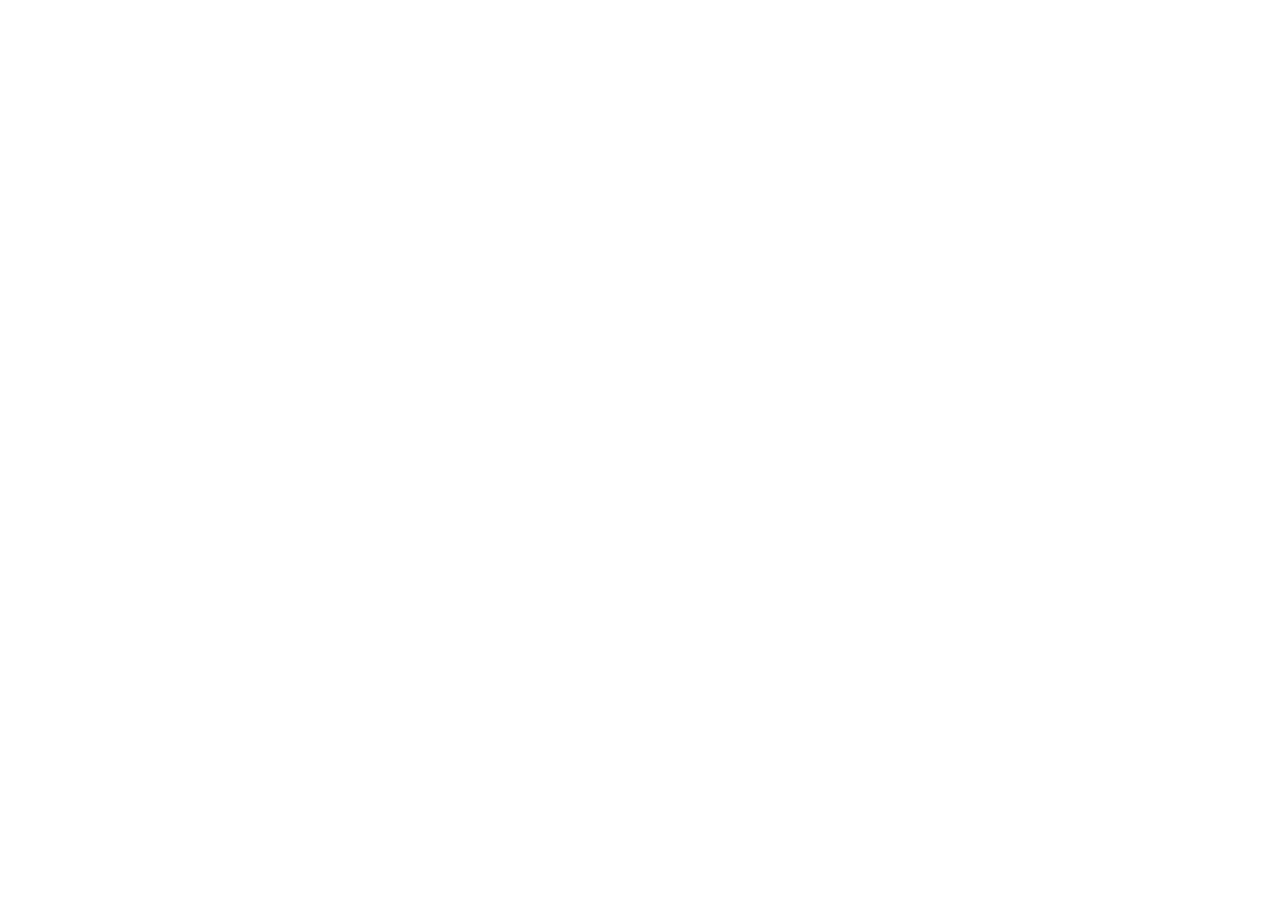
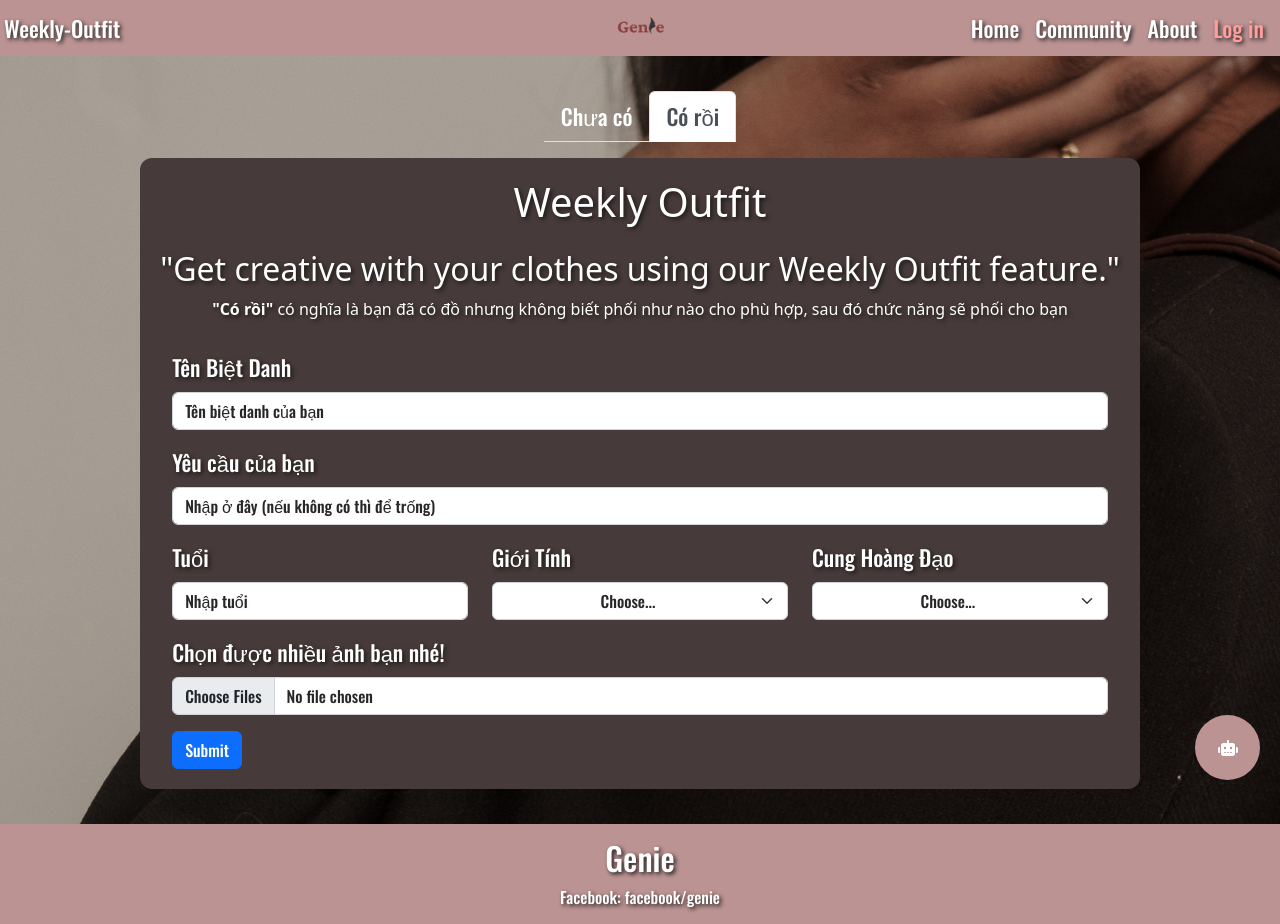
Before and after one commit to Yusers/genie-ui, a React (Create React App) app: page /genie-ui/weekly-outfit in a window 1280 px wide. Before the commit this address had no page. Before the commit the page ends 800 px from the top, so only its background shows below. Built offline with nearby package versions, Linux system fonts and the light colour scheme.

Commit message:
update UI header and chatbox v.v

```diff
--- a/src/components/Layout/components/ChatBox/ChatBox.scss
+++ b/src/components/Layout/components/ChatBox/ChatBox.scss
@@ -37,6 +37,8 @@ $chatbox-bg-color: #e0cdcd;
 .chatbox__header {
   display: inline-flex;
   justify-content: flex-end;
+  color: black;
+
   button {
     padding: 0;
     margin-right: 3px;
@@ -51,6 +53,10 @@ $chatbox-bg-color: #e0cdcd;
     opacity: 0.5;
     border: none;
     font-size: 18px;
+  }
+
+  .chatbox__ic {
+    color: black;
   }
 }
 
@@ -76,12 +82,18 @@ $chatbox-bg-color: #e0cdcd;
 }
 
 .chatbox__conversation {
+  color: black;
   padding: 4px 14px;
   overflow-y: scroll;
   height: 250px;
 }
 
-.chatbox__message {
+.chatbox__header p,
+.chatbox__header p strong {
+  color: black;
+}
+
+.chatbox__conversation .chatbox__message {
   margin: 10px 0;
   font-size: 14px;
   line-height: 20px;
@@ -114,6 +126,7 @@ $chatbox-bg-color: #e0cdcd;
 }
 
 .chatbox__input {
+  color: black;
   border: none;
   outline: none;
   width: 82%;
--- a/src/components/Layout/components/FormInput/index.js
+++ b/src/components/Layout/components/FormInput/index.js
@@ -11,13 +11,8 @@ function FormInput({ boolean }) {
     <Form className="form-container">
       <Row className="mb-3">
         <Form.Group as={Col} controlId="formGridName">
-          <Form.Label>Tên</Form.Label>
-          <Form.Control type="name" placeholder="Tên của bạn" />
-        </Form.Group>
-
-        <Form.Group as={Col} controlId="formGridEmail">
-          <Form.Label>Email</Form.Label>
-          <Form.Control type="email" placeholder="ex: email@email.com" />
+          <Form.Label>Tên Biệt Danh</Form.Label>
+          <Form.Control type="name" placeholder="Tên biệt danh của bạn" />
         </Form.Group>
       </Row>
 
@@ -70,7 +65,7 @@ function FormInput({ boolean }) {
         </Form.Group>
       )}
 
-      <Link to="/weekly-outfit/ur-outfit">
+      <Link to="/genie-ui/weekly-outfit/ur-outfit">
         <Button variant="primary" type="submit">
           Submit
         </Button>
--- a/src/components/Layout/components/Header/Header.module.scss
+++ b/src/components/Layout/components/Header/Header.module.scss
@@ -26,11 +26,15 @@ $primary-color: #bc9393;
 }
 
 .features {
-  margin-left: 208px;
+  margin-left: 4px;
 }
 
 .header-bg {
   width: 100%;
+}
+
+.navbar-brand-img {
+  margin-left: 204px;
 }
 
 .bg-brown {
--- a/src/components/Layout/components/Header/index.js
+++ b/src/components/Layout/components/Header/index.js
@@ -13,43 +13,47 @@ function Header() {
     <header className={`blog-header ${cx('header-text')} ${cx('header-bg')}`}>
       <div className={`nav`}>
         <div className={`${cx('navbar-body')}`}>
-          <div className={`navbar-brand-img`}>
-            <a
-              className={`text-color-peachPuff4 blog-header-logo text-dark`}
-              href="/"
-            >
-              <img className={cx('img-logo')} src={images.logo} />
-            </a>
-          </div>
           <ul className={`${cx('features')} nav justify-content-center`}>
             <li className={`nav-item`}>
               <Link
                 className={`nav-link active`}
                 aria-current="page"
-                to="/weekly-outfit"
+                to="/genie-ui/weekly-outfit"
               >
                 Weekly-Outfit
               </Link>
             </li>
           </ul>
+          <div className={`${cx('navbar-brand-img')}`}>
+            <a
+              className={`text-color-peachPuff4 blog-header-logo text-dark`}
+              href="/genie-ui"
+            >
+              <img className={cx('img-logo')} src={images.logo} />
+            </a>
+          </div>
           <ul className={`nav justify-content-center`}>
             <li className={`nav-item`}>
-              <Link className={`nav-link active`} aria-current="page" to="/">
+              <Link
+                className={`nav-link active`}
+                aria-current="page"
+                to="/genie-ui"
+              >
                 Home
               </Link>
             </li>
             <li className="nav-item">
-              <Link className="nav-link" to="/community">
+              <Link className="nav-link" to="/genie-ui/community">
                 Community
               </Link>
             </li>
             <li className="nav-item">
-              <Link className="nav-link" to="/about">
+              <Link className="nav-link" to="/genie-ui/about">
                 About
               </Link>
             </li>
             <li className="nav-item">
-              <Link className={`nav-link`} to="/login">
+              <Link className={`nav-link`} to="/genie-ui/login">
                 <div className={`${cx('register')}`}>
                   <a style={{ margin: 0 }}>Log in</a>
                 </div>
--- a/src/pages/Register/Login/index.js
+++ b/src/pages/Register/Login/index.js
@@ -26,7 +26,7 @@ function Login() {
           <div className="form-body">
             <input type="text" placeholder="User Name" />
             <input type="password" placeholder="Password" />
-            <Link className="text" to="/register">
+            <Link className="text" to="/genie-ui/register">
               or register here?
             </Link>
           </div>
--- a/src/pages/Register/Register.scss
+++ b/src/pages/Register/Register.scss
@@ -1,10 +1,7 @@
 $primary-color: #bc9393 !important;
 
-* {
+.Register {
   color: white;
-}
-
-.Register {
   text-shadow: 2px 2px 4px #232121;
   display: flex;
   margin-bottom: -11vh;
@@ -81,6 +78,7 @@ $primary-color: #bc9393 !important;
 }
 
 .form-footer button {
+  color: white;
   border-radius: 10px;
   background-color: rgb(0, 0, 0);
   margin-bottom: 14px;
--- a/src/pages/Register/index.js
+++ b/src/pages/Register/index.js
@@ -27,7 +27,7 @@ function Register() {
             <input type="text" placeholder="User Name" />
             <input type="password" placeholder="Password" />
             <input type="email" placeholder="email@email.com" />
-            <Link className="text" to="/login">
+            <Link className="text" to="/genie-ui/login">
               or login here?
             </Link>
           </div>
--- a/src/pages/WeeklyOutfit/Outfited/index.js
+++ b/src/pages/WeeklyOutfit/Outfited/index.js
@@ -5,7 +5,7 @@ import './Outfited.scss';
 const DataCard = [
   {
     id: 1,
-    imgSrc: '../images/outfit/home_outfit.jfif',
+    imgSrc: '/images/outfit/home_outfit.jfif',
     title: 'Monday',
     description:
       "Today's outfit is all about comfort and style. The loose-fitting shirt paired with the high-waisted Continue...",
@@ -17,7 +17,7 @@ const DataCard = [
   },
   {
     id: 2,
-    imgSrc: '../images/outfit/home_outfit2.jfif',
+    imgSrc: '/images/outfit/home_outfit2.jfif',
     title: 'Tuesday',
     description:
       "Today's outfit is all about comfort and style. The loose-fitting shirt paired with the high-waisted Continue...",
@@ -29,7 +29,7 @@ const DataCard = [
   },
   {
     id: 3,
-    imgSrc: '../images/outfit/home_outfit3.jfif',
+    imgSrc: '/images/outfit/home_outfit3.jfif',
     title: 'Wednesday',
     description:
       "Today's outfit is all about comfort and style. The loose-fitting shirt paired with the high-waisted Continue...",
@@ -41,7 +41,7 @@ const DataCard = [
   },
   {
     id: 4,
-    imgSrc: '../images/outfit/home_outfit4.jfif',
+    imgSrc: '/images/outfit/home_outfit4.jfif',
     title: 'Thursday',
     description:
       "Today's outfit is all about comfort and style. The loose-fitting shirt paired with the high-waisted Continue...",
@@ -53,7 +53,7 @@ const DataCard = [
   },
   {
     id: 5,
-    imgSrc: '../images/outfit/home_outfit5.jfif',
+    imgSrc: '/images/outfit/home_outfit5.jfif',
     title: 'Friday',
     description:
       "Today's outfit is all about comfort and style. The loose-fitting shirt paired with the high-waisted Continue...",
@@ -65,7 +65,7 @@ const DataCard = [
   },
   {
     id: 6,
-    imgSrc: '../images/outfit/home_outfit6.jfif',
+    imgSrc: '/images/outfit/home_outfit6.jfif',
     title: 'Saturday',
     description:
       "Today's outfit is all about comfort and style. The loose-fitting shirt paired with the high-waisted Continue...",
@@ -77,7 +77,7 @@ const DataCard = [
   },
   {
     id: 7,
-    imgSrc: '../images/outfit/home_outfit7.jfif',
+    imgSrc: '/images/outfit/home_outfit7.jfif',
     title: 'Sunday',
     description:
       "Today's outfit is all about comfort and style. The loose-fitting shirt paired with the high-waisted Continue...",
--- a/src/pages/WeeklyOutfit/Weekly.scss
+++ b/src/pages/WeeklyOutfit/Weekly.scss
@@ -32,7 +32,7 @@ $second-color: #473a3a !important;
     align-items: center;
     flex-direction: column;
 
-    .title {
+    .weekly-title {
       margin-bottom: 24px;
     }
   }
--- a/src/pages/WeeklyOutfit/index.js
+++ b/src/pages/WeeklyOutfit/index.js
@@ -52,7 +52,7 @@ function WeeklyOutfit() {
               <Tab eventKey="home" title="Có rồi">
                 <div className="weekly-wrapper">
                   <div className="weekly-header">
-                    <h1 className="title">Weekly Outfit</h1>
+                    <h1 className="weekly-title">Weekly Outfit</h1>
                     <h2>
                       "Get creative with your clothes using our Weekly Outfit
                       feature."
```
Also changed, not shown: src/routes/index.js (+8 -8 lines).
